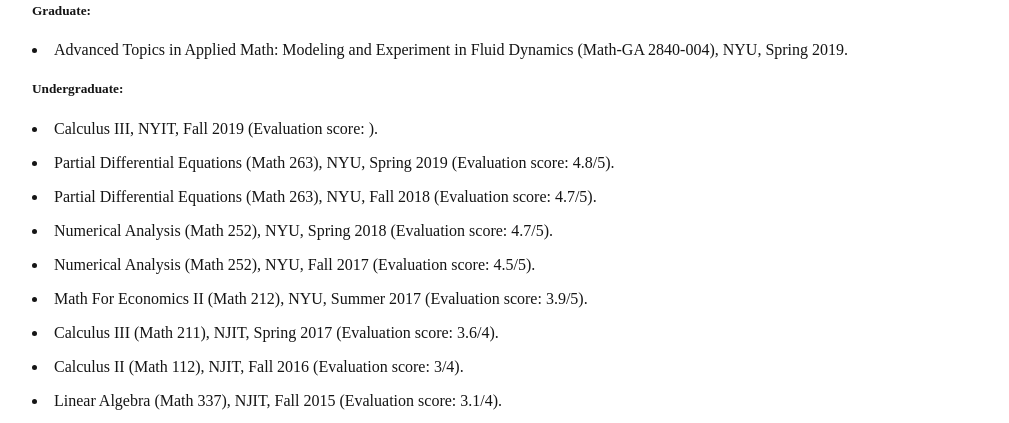
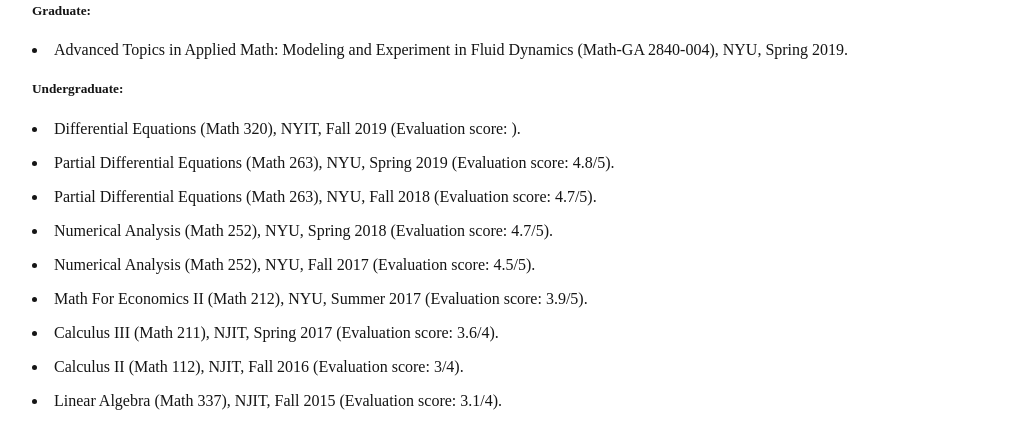
Before and after one commit to pejman2471/pejman_webpage, a plain HTML site: page Teaching.html in a window 1280 px wide. Shown: the part 248-671 px from the top of the page, without its empty margins (79-1088 px from the left). Drawn offline with Linux system fonts and the light colour scheme.

Commit message:
Update Teaching.html

```diff
--- a/Teaching.html
+++ b/Teaching.html
@@ -30,7 +30,7 @@
     <h5 > Graduate:</h5>
     <li> Advanced Topics in Applied Math: Modeling and Experiment in Fluid Dynamics (Math-GA 2840-004), NYU, Spring 2019. </li>
     <h5 > Undergraduate:</h5>
-    <li> Calculus III, NYIT, Fall 2019 (Evaluation score: ). </li></p>
+    <li> Differential Equations (Math 320), NYIT, Fall 2019 (Evaluation score: ). </li></p>
     <li> Partial Differential Equations (Math 263), NYU, Spring 2019 (Evaluation score: 4.8/5). </li></p>
     <li> Partial Differential Equations (Math 263), NYU, Fall 2018 (Evaluation score: 4.7/5). </li></p>
     <li> Numerical Analysis (Math 252), NYU, Spring 2018 (Evaluation score: 4.7/5). </li></p>
```
